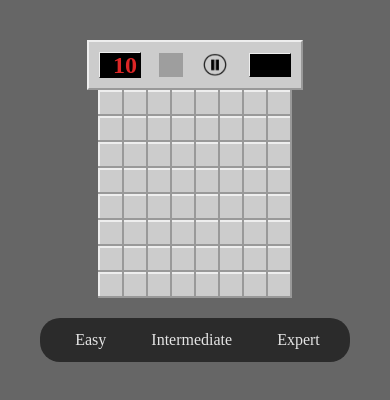
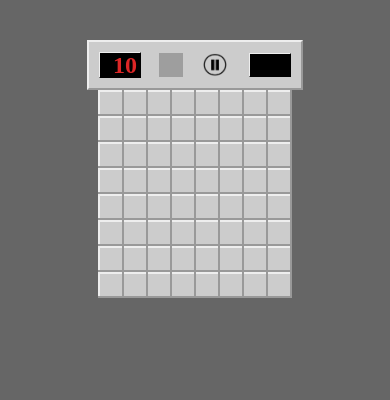
Before and after one commit to cristinaco32/Minesweeper-vite, a React (Vite) app: page / in a window 390 px wide. Shown: the top 400 px of the page. Built offline with nearby package versions, Linux system fonts and the light colour scheme; grey boxes are pictures that could not be loaded; the HTML template or start-up script is replaced by a standard one.

Commit message:
menú navegació responsive

```diff
--- a/src/components/Board.jsx
+++ b/src/components/Board.jsx
@@ -5,7 +5,8 @@ import { GAME_STATUS } from '../constants';
 function Board({ board, leftClickingCell, rightClickingCell, gameStatus }) {
 
     return (
-        <tbody data-testid='board' className={(gameStatus === GAME_STATUS.playing || gameStatus === GAME_STATUS.beforeStart) ? "mb-1 flex flex-col self-center" : "mb-1 pointer-events-none flex flex-col self-center"}>    {
+        <tbody data-testid='board' className={(gameStatus === GAME_STATUS.playing || gameStatus === GAME_STATUS.beforeStart) ? "mb-1 flex flex-col self-center" : "mb-1 pointer-events-none flex flex-col self-center"}>
+            {
                 board.map((row, indexY) => {
                     return (
                         <tr key={indexY} className='table-row self-center border-0 p-0 m-0'>
--- a/src/components/LevelSettings.jsx
+++ b/src/components/LevelSettings.jsx
@@ -3,12 +3,12 @@ import '../style/LevelSettings.css';
 
 function LevelSettings({ changeGameLevel }) {
   return (
-    <section className='flex flex-row justify-center p-2.5 bg-ls-color-1 my-0 mx-[21.875em] rounded-[1.25em]'>
+    <section className='hidden sm:flex flex-row justify-center p-2.5 bg-ls-color-1 my-0 mx-[21.875em] rounded-[1.25em]'>
       <button className='my-0 mx-2.5 pr-2.5 pl-[0.938em] text-ls-color-2
       rounded-md cursor-pointer bg-transparent  duration-200 hover:bg-ls-color-3 transition hover:text-ls-color-1 font-italic' onClick={() => { changeGameLevel('Easy') }}>Easy</button>
       <button className='my-0 mx-2.5 pr-2.5 pl-[0.938em] text-ls-color-2
       rounded-md cursor-pointer bg-transparent  duration-200 hover:bg-ls-color-3 transition hover:text-ls-color-1 font-italic' onClick={() => { changeGameLevel('Intermediate') }}>Intermediate</button>
-      <button className='my-0 mx-2.5 pr-2.5 pl-[0.938em] text-ls-color-2
+      <button className='hidden md:block my-0 mx-2.5 pr-2.5 pl-[0.938em] text-ls-color-2
       rounded-md cursor-pointer bg-transparent  duration-200 hover:bg-ls-color-3 transition hover:text-ls-color-1 font-italic' onClick={() => { changeGameLevel('Expert') }}>Expert</button>
     </section>
   );
```
